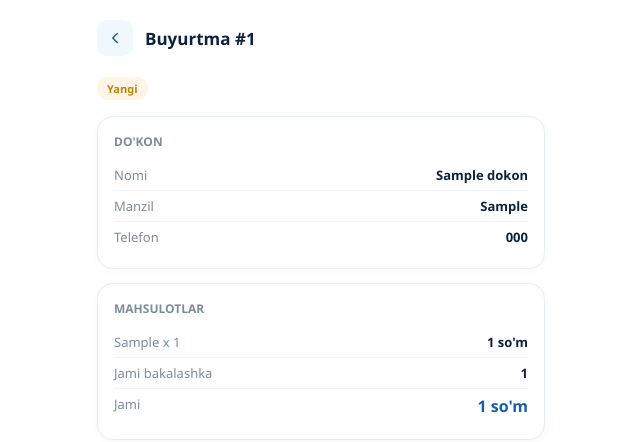
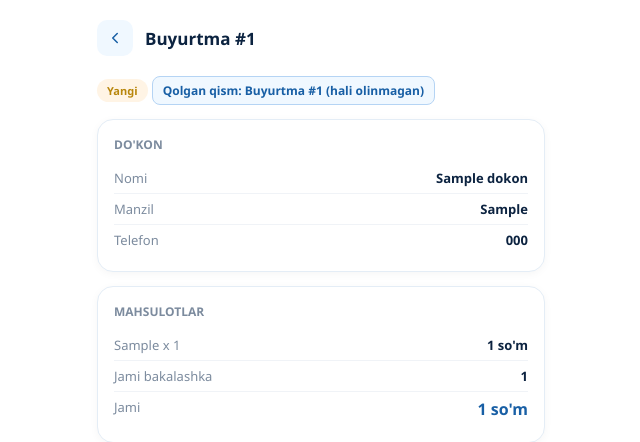
Before and after one commit to TNnodirbek/balance-system, a Django app: page /buyurtmalar/1/ in a window 1280 px wide. Shown: the top 442 px of the page, without its empty margins (319-959 px from the left). Run offline with Django 5.2, Linux system fonts and the light colour scheme; a user stored in the database is signed in; tables that the repository leaves empty hold one stand-in row (values such as "Sample post").

Commit message:
Qisman yetkazilgan buyurtmalar uchun avtomatik qoldiq buyurtma yaratish qoshildi

```diff
--- a/buyurtmalar/models.py
+++ b/buyurtmalar/models.py
@@ -44,6 +44,15 @@ class Buyurtma(models.Model):
     yetkazilgan_vaqt = models.DateTimeField(null=True, blank=True)
     joylashuv_lat = models.DecimalField(max_digits=9, decimal_places=6, null=True, blank=True)
     joylashuv_lng = models.DecimalField(max_digits=9, decimal_places=6, null=True, blank=True)
+    izoh = models.CharField(max_length=255, blank=True, default='')
+    asl_buyurtma = models.ForeignKey(
+        'self',
+        on_delete=models.SET_NULL,
+        null=True,
+        blank=True,
+        related_name='qoldiq_buyurtmalar',
+        verbose_name="Qisman yetkazilgandan qolgan asl buyurtma",
+    )
 
     class Meta:
         verbose_name = 'Buyurtma'
@@ -56,6 +65,14 @@ class Buyurtma(models.Model):
     @property
     def umumiy_soni(self):
         return sum(m.soni_buyurtma_qilingan for m in self.mahsulotlar.all())
+
+    @property
+    def qoldiq_buyurtma(self):
+        return self.qoldiq_buyurtmalar.first()
+
+    @property
+    def qisman_yetkazilganmi(self):
+        return self.holat == self.Holat.YETKAZILDI and self.qoldiq_buyurtmalar.exists()
 
     def __str__(self):
         return f'Buyurtma #{self.pk} - {self.dokon}'
--- a/buyurtmalar/views.py
+++ b/buyurtmalar/views.py
@@ -3,6 +3,7 @@ from decimal import Decimal, InvalidOperation
 
 from django.contrib import messages
 from django.contrib.auth.decorators import login_required
+from django.db import transaction
 from django.db.models import Q
 from django.http import HttpResponseForbidden, JsonResponse
 from django.shortcuts import get_object_or_404, redirect, render
@@ -440,15 +441,42 @@ def buyurtma_yetkazish(request, pk):
                 'xato': xato,
             })
 
-        for mahsulot, soni in yangilanishlar:
-            mahsulot.soni_yetkazilgan = soni
-            mahsulot.save()
+        with transaction.atomic():
+            for mahsulot, soni in yangilanishlar:
+                mahsulot.soni_yetkazilgan = soni
+                mahsulot.save()
 
-        buyurtma.tolov_holati = tolov_holati
-        buyurtma.qarz_summasi = qarz_summasi
-        buyurtma.holat = Buyurtma.Holat.YETKAZILDI
-        buyurtma.yetkazilgan_vaqt = timezone.now()
-        buyurtma.save()
+            buyurtma.tolov_holati = tolov_holati
+            buyurtma.qarz_summasi = qarz_summasi
+            buyurtma.holat = Buyurtma.Holat.YETKAZILDI
+            buyurtma.yetkazilgan_vaqt = timezone.now()
+            buyurtma.save()
+
+            qoldiqlar = [
+                (mahsulot, mahsulot.soni_buyurtma_qilingan - soni)
+                for mahsulot, soni in yangilanishlar
+                if mahsulot.soni_buyurtma_qilingan - soni > 0
+            ]
+
+            qoldiq_buyurtma = None
+            if qoldiqlar:
+                qoldiq_buyurtma = Buyurtma.objects.create(
+                    dokon=buyurtma.dokon,
+                    menejer=buyurtma.menejer,
+                    zakaz_olgan=request.user,
+                    holat=Buyurtma.Holat.YANGI,
+                    joylashuv_lat=buyurtma.joylashuv_lat,
+                    joylashuv_lng=buyurtma.joylashuv_lng,
+                    asl_buyurtma=buyurtma,
+                    izoh=f"Buyurtma #{buyurtma.pk} dan qisman yetkazilmagan qoldiq",
+                )
+                for mahsulot, qolgan_miqdor in qoldiqlar:
+                    BuyurtmaMahsulot.objects.create(
+                        buyurtma=qoldiq_buyurtma,
+                        hajm=mahsulot.hajm,
+                        soni_buyurtma_qilingan=qolgan_miqdor,
+                        narx=mahsulot.narx,
+                    )
 
         if tolov_holati == Buyurtma.TolovHolati.QARZ:
             bildirishnoma_yarat(
@@ -456,6 +484,16 @@ def buyurtma_yetkazish(request, pk):
                 f"{buyurtma.dokon.nomi} - {qarz_summasi} so'm qarz qoldi",
                 havola='/statistika/',
             )
+
+        if qoldiq_buyurtma:
+            dastavchiklar = Foydalanuvchi.objects.filter(menejer=buyurtma.menejer, rol=Foydalanuvchi.Rol.DASTAVCHIK)
+            for d in dastavchiklar:
+                if d.id != request.user.id:
+                    bildirishnoma_yarat(
+                        d, Bildirishnoma.Turi.YANGI_BUYURTMA,
+                        f"{buyurtma.dokon.nomi} uchun qoldiq buyurtma tushdi",
+                        havola='/buyurtmalar/',
+                    )
 
         if request.user.rol == Foydalanuvchi.Rol.DASTAVCHIK:
             return redirect('dastavchik_bosh_sahifa')
--- a/templates/buyurtmalar/_kartalar.html
+++ b/templates/buyurtmalar/_kartalar.html
@@ -21,7 +21,7 @@
                 <p class="buyurtma-raqam">Buyurtma #{{ buyurtma.pk }}</p>
                 <p class="dokon-nomi">{{ buyurtma.dokon.nomi }}</p>
             </div>
-            <span class="holat-pill holat-{{ buyurtma.holat }}">{{ buyurtma.get_holat_display }}</span>
+            <span class="holat-pill holat-{{ buyurtma.holat }}">{% if buyurtma.qisman_yetkazilganmi %}&#9888; Qisman yetkazildi{% else %}{{ buyurtma.get_holat_display }}{% endif %}</span>
             {% if user.rol == 'menejer' or buyurtma.zakaz_olgan_id == user.id or buyurtma.yetkazishga_olgan_id == user.id %}
             <a href="{% url 'buyurtma_tahrirlash' buyurtma.pk %}" class="tahrirlash-tugma-buyurtma" aria-label="Tahrirlash">
                 <svg width="15" height="15" viewBox="0 0 24 24" fill="none" stroke="currentColor" stroke-width="1.8"><path d="M11 4H4A2 2 0 0 0 2 6V20A2 2 0 0 0 4 22H18A2 2 0 0 0 20 20V13" stroke-linecap="round" stroke-linejoin="round"/><path d="M18.5 2.5A2.121 2.121 0 0 1 21.5 5.5L12 15L8 16L9 12L18.5 2.5Z" stroke-linecap="round" stroke-linejoin="round"/></svg>
--- a/templates/buyurtmalar/batafsil.html
+++ b/templates/buyurtmalar/batafsil.html
@@ -38,6 +38,8 @@
         .ochirish-b:hover { background: #F9DADA; }
         .qarz-tolash-link { display: inline-block; margin-top: 8px; font-size: 12px; font-weight: 600; color: #A32D2D; border: 1px solid #F0C4C4; border-radius: 8px; padding: 5px 10px; text-decoration: none; transition: background-color 0.2s ease; }
         .qarz-tolash-link:hover { background: #FCEBEB; }
+        .qoldiq-havola { display: inline-block; margin-bottom: 14px; font-size: 12px; font-weight: 600; color: #185FA5; border: 1px solid #B5D4F4; background: #F0F8FF; border-radius: 8px; padding: 5px 10px; text-decoration: none; transition: background-color 0.2s ease; }
+        .qoldiq-havola:hover { background: #E1EFFB; }
         .xarita-qatlam { position: fixed; inset: 0; background: #FFFFFF; z-index: 1000; display: none; flex-direction: column; }
         .xarita-qatlam.ochiq { display: flex; }
         .xarita-panel { display: flex; align-items: center; gap: 12px; padding: 16px; border-bottom: 1px solid #E4EDF6; flex-shrink: 0; }
@@ -85,7 +87,13 @@
             <h1>Buyurtma #{{ buyurtma.pk }}</h1>
         </div>
 
-        <span class="holat-pill holat-{{ buyurtma.holat }}">{{ buyurtma.get_holat_display }}</span>
+        <span class="holat-pill holat-{{ buyurtma.holat }}">{% if buyurtma.qisman_yetkazilganmi %}&#9888; Qisman yetkazildi{% else %}{{ buyurtma.get_holat_display }}{% endif %}</span>
+
+        {% with qoldiq=buyurtma.qoldiq_buyurtma %}
+        {% if qoldiq %}
+        <a href="{% url 'buyurtma_batafsil' qoldiq.pk %}" class="qoldiq-havola">Qolgan qism: Buyurtma #{{ qoldiq.pk }} (hali olinmagan)</a>
+        {% endif %}
+        {% endwith %}
 
         <div class="karta">
             <h3>Do'kon</h3>
```
Also changed, not shown: buyurtmalar/migrations/0003_buyurtma_asl_buyurtma_buyurtma_izoh.py (added).
